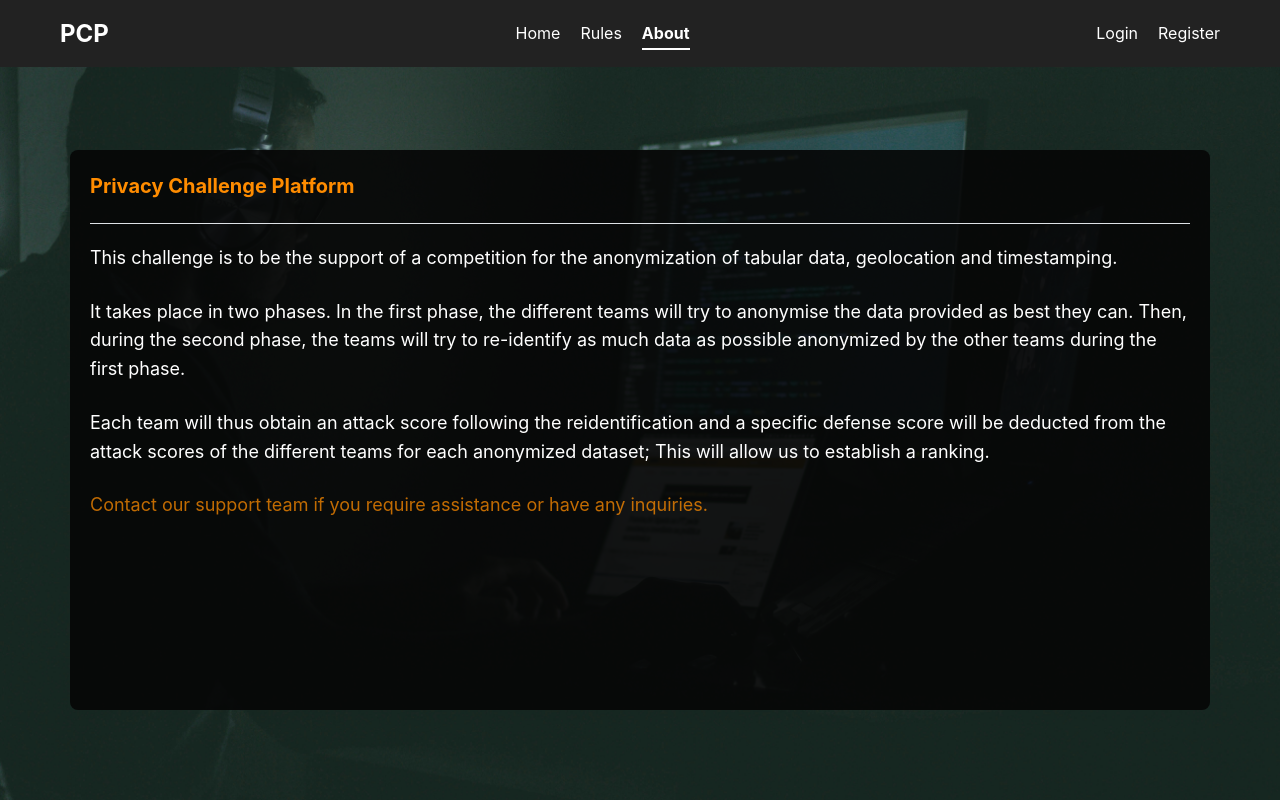
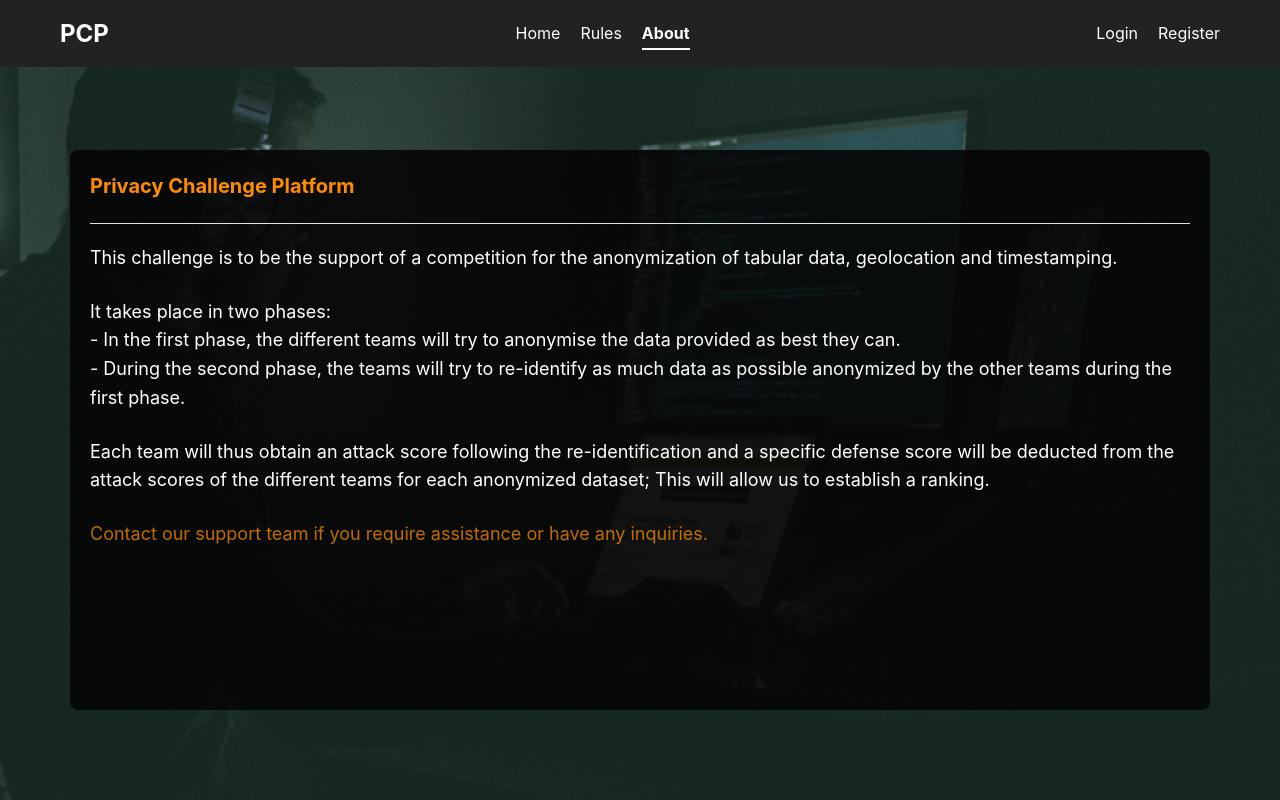
Before and after one commit to PhongTranE/Privacy-Challenge-UI, a React (Vite) app: page /about in a window 1280 px wide. Built offline with nearby package versions, Linux system fonts and the light colour scheme.

Commit message:
docs(about): Update explanation of phases

```diff
--- a/src/pages/AboutPage.tsx
+++ b/src/pages/AboutPage.tsx
@@ -16,17 +16,18 @@ const AboutPage: React.FC = () => {
               anonymization of tabular data, geolocation and timestamping.
             </Text>
             <br />
+            <Text size="lg">It takes place in two phases:</Text>
             <Text size="lg">
-              It takes place in two phases. In the first phase, the different
-              teams will try to anonymise the data provided as best they can.
-              Then, during the second phase, the teams will try to re-identify
-              as much data as possible anonymized by the other teams during the
-              first phase.
+              - In the first phase, the different teams will try to anonymise
+              the data provided as best they can.
+              <br />- During the second phase, the teams will try to
+              re-identify as much data as possible anonymized by the other teams
+              during the first phase.
             </Text>
             <br />
             <Text size="lg">
               Each team will thus obtain an attack score following the
-              reidentification and a specific defense score will be deducted
+              re-identification and a specific defense score will be deducted
               from the attack scores of the different teams for each anonymized
               dataset; This will allow us to establish a ranking.
             </Text>
```
